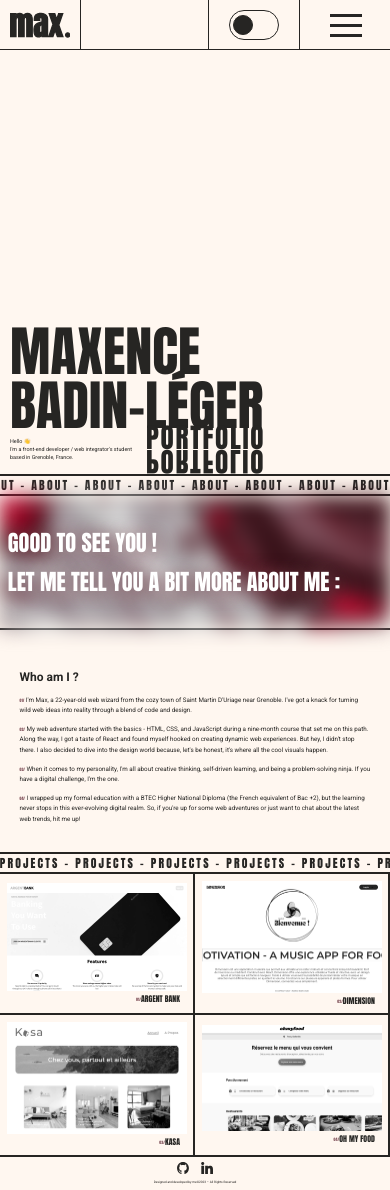
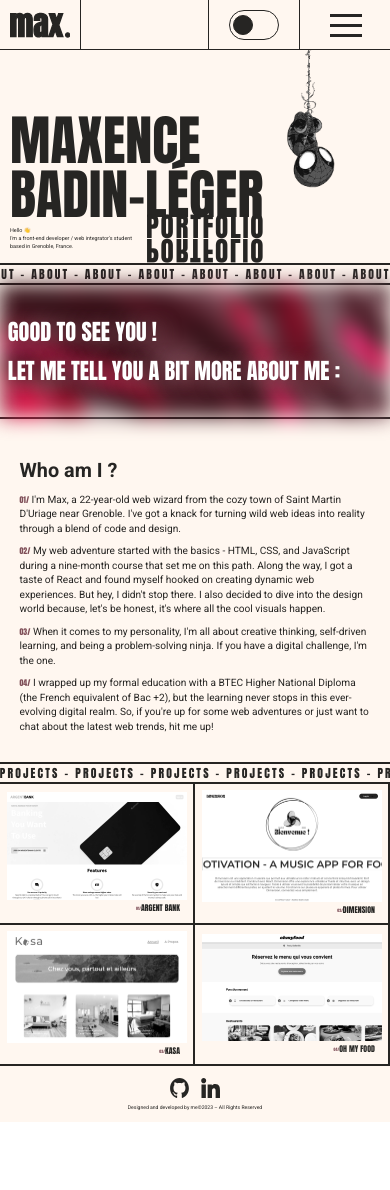
Before and after one commit to Mahkalix/Portfolio, a React (Create React App) app: page / in a window 390 px wide. After the commit the page ends 1122 px from the top, so only its background shows below. Built offline with nearby package versions, Linux system fonts and the light colour scheme.

Commit message:
spiderman add

```diff
--- a/src/components/Header.js
+++ b/src/components/Header.js
@@ -20,7 +20,7 @@ const Header = () => {
         </div>
 
         <Menu />
-        <div className="selectArea">
+        <div className={`selectArea ${theme === "light" ? "light" : "dark"}`}>
           <Switch />
           <Nav />
         </div>
--- a/src/components/Hero.js
+++ b/src/components/Hero.js
@@ -1,4 +1,5 @@
 import React from "react";
+import Spiderman from "../assets/images/spiderman.png";
 
 const Hero = () => {
   return (
@@ -8,6 +9,7 @@ const Hero = () => {
           Maxence <br />
           Badin-Léger
         </h1>
+
         <div className="subtitle">
           <div className="container-reverse">
             <div className="item-one">Portfolio</div>
@@ -19,6 +21,7 @@ const Hero = () => {
             based in Grenoble, France.
           </div>
         </div>
+        <img src={Spiderman} alt="img-spiderman" class="spiderman" />
       </section>
     </>
   );
--- a/src/style/about.module.scss
+++ b/src/style/about.module.scss
@@ -6,6 +6,7 @@
     align-items: flex-start;
     justify-content: center;
     width: 100%;
+
     padding: 6.944vw 2vw;
     text-align: center;
     border-top: solid 2px;
@@ -66,6 +67,20 @@
   }
 }
 
-@media (max-width: 425px) {
+@media (max-width: 768px) {
+  #about{
+  .introduction {
+    h2 {
+      font-size: 5.083vw;
+    }
 
+    p {
+      font-size: 2.604vw;
+      line-height: 3.708vw;
+      .number {
+        font-size: 2vw;
+      }
+    }
+  }
 }
+}
--- a/src/style/footer.module.scss
+++ b/src/style/footer.module.scss
@@ -4,7 +4,8 @@ footer {
     justify-content: center;
     align-items: center;
     flex-direction: column;
-    height: 9vw;
+    width: 100%;
+    height: 15vw;
 
     .social-media {
       width: 100%;
@@ -12,7 +13,7 @@ footer {
       justify-content: center;
 
       img {
-        width: 3vw;
+        width: 5vw;
         margin-left: 1.5vw;
         margin-right: 1.5vw;
       }
@@ -24,7 +25,7 @@ footer {
       align-self: center;
       width: 100%;
       margin-top: 1vw;
-      font-size: 0.8vw;
+      font-size: 1.3vw;
       font-family: Roboto;
       font-weight: 400;
       word-wrap: break-word;
--- a/src/style/header.module.scss
+++ b/src/style/header.module.scss
@@ -5,6 +5,7 @@ header {
   height: 70px;
   width: 100%;
   border-bottom: 1px solid;
+  z-index: 200;
 }
 
 .logo {
--- a/src/style/hero.module.scss
+++ b/src/style/hero.module.scss
@@ -1,8 +1,9 @@
 .hero {
+  position: relative;
     margin-left: 20px;
     display: flex;
     justify-content: flex-end;
-    height: 100vh;
+    height: 70vw;
     flex-direction: column;
     margin-bottom: 0.2vh;
 
@@ -53,7 +54,37 @@
     }
   }
 
-  @media screen and (max-width: 425px) {
+
+  .spiderman {
+    position: absolute;
+    top: -3px;
+    right: 10vw;
+    filter: grayscale(1);
+    width: 20vw; /* Utilisation de vw pour la largeur */
+    height: auto;
+    margin: 0 auto;
+    display: block;
+    animation: spiderman 5s ease-in-out forwards;
+    overflow: hidden;
+  }
+
+  @keyframes spiderman {
+    0% {
+      transform: translateY(-1000px);
+    }
+    30% {
+      transform: translateY(0) rotate(5deg);
+    }
+    50% {
+      transform: rotate(-5deg);
+    }
+    75% {
+      transform: rotate(5deg);
+    }
+  }
+
+
+  @media screen and (max-width: 768px) {
     main {
       .hero {
         height: 50vh;
@@ -61,3 +92,12 @@
       }
     }
   }
+
+  @media screen and (max-width: 425px) {
+    main {
+      .hero {
+        height: 25vh;
+        margin-left: 10px;
+      }
+    }
+  }
--- a/src/style/home.module.scss
+++ b/src/style/home.module.scss
@@ -1,6 +1,4 @@
 main {
   display: flex;
-  width: 100%;
-  height: 100%;
   flex-direction: column;
 }
--- a/src/style/projects.module.scss
+++ b/src/style/projects.module.scss
@@ -3,11 +3,13 @@
   display: flex;
   flex-direction: row;
   flex-wrap: wrap;
+height: 100%;
 
   .container-card {
     display: flex;
     flex-direction: row;
     width: 100%;
+    height: 100%;
 
   }
 
@@ -155,3 +157,10 @@
   }
 
 }
+
+
+@media (max-width: 768px) {
+  #projects{
+
+}
+}
```
Also changed, not shown: src/assets/images/spiderman.png (added).
